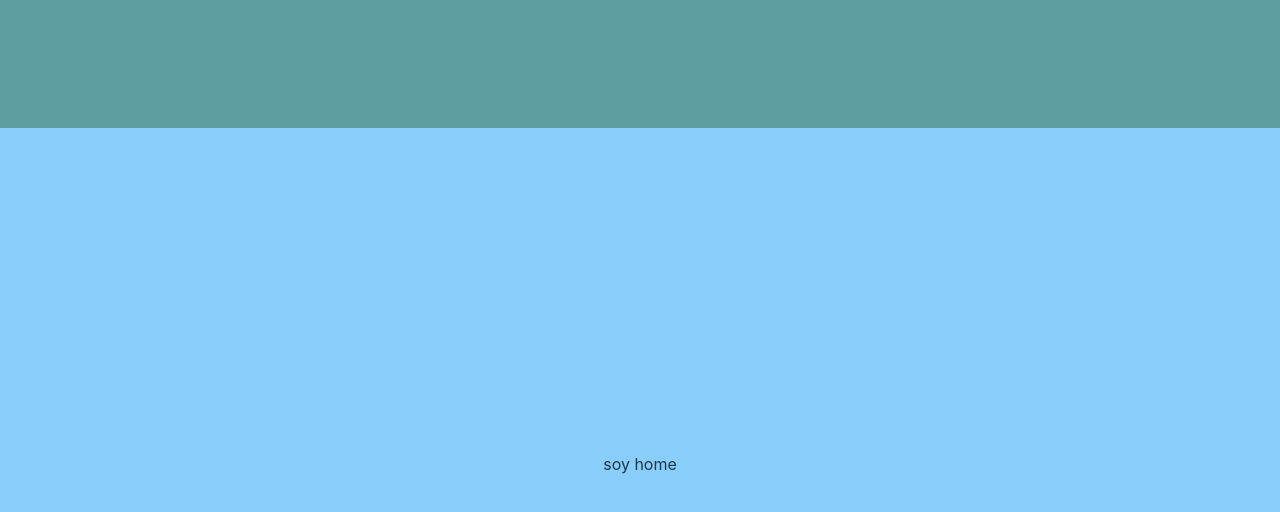
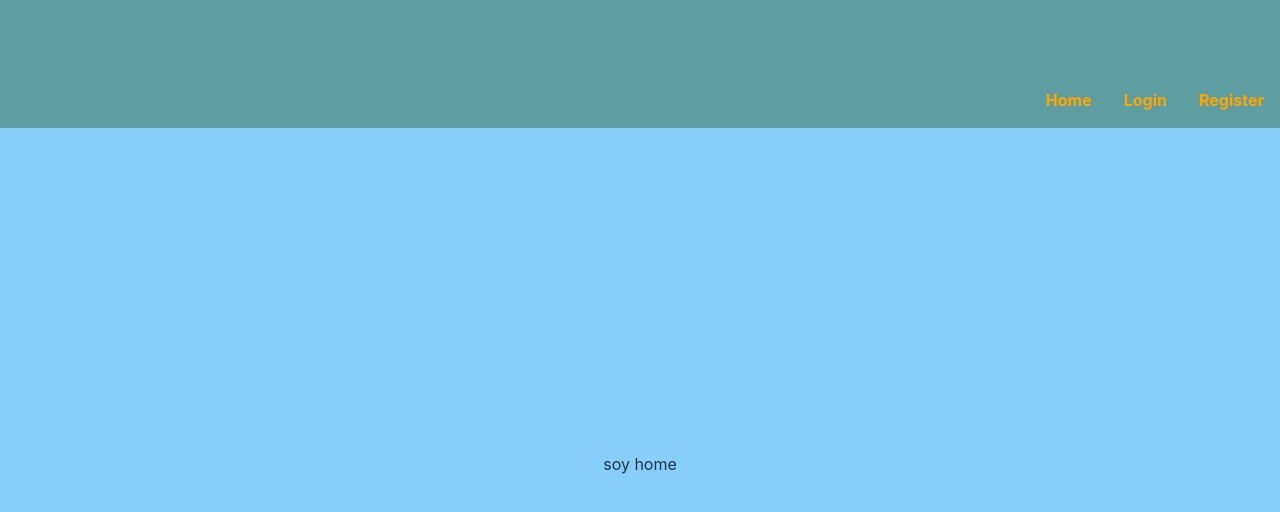
Before and after one commit to GeeksHubsAcademy/fsdVLC0124React2, a React (Vite) app: page / in a window 1280 px wide. Shown: the top 512 px of the page. Built offline with nearby package versions, Linux system fonts and the light colour scheme.

Commit message:
feat: all login ready

```diff
--- /dev/null
+++ b/src/common/CustomLink/CustomLink.css
@@ -0,0 +1,15 @@
+
+.navigateDesign {
+
+    font-weight: bold;
+    color: orange;
+
+    transition: 0.4s;
+    margin: 1em;
+}
+
+.navigateDesign:hover {
+    cursor: pointer;
+    transition: 0.4s;
+    color: black;
+}
--- /dev/null
+++ b/src/common/CustomLink/CustomLink.jsx
@@ -0,0 +1,13 @@
+import { useNavigate } from 'react-router-dom'
+import './CustomLink.css'
+
+export const CustomLink = ({ title, destination }) => {
+
+     const navigate = useNavigate();
+
+     return (
+        <div className="navigateDesign" onClick={()=>navigate(destination)}>
+            {title}
+        </div>
+     )
+}
--- a/src/common/Header/Header.css
+++ b/src/common/Header/Header.css
@@ -6,6 +6,12 @@
     background-color:cadetblue;
 
     display: flex;
+    flex-direction: row;
     justify-content: flex-end;
     align-items: flex-end;
 }
+
+.menu {
+    display: flex;
+    flex-direction: row;
+}
--- a/src/common/Header/Header.jsx
+++ b/src/common/Header/Header.jsx
@@ -1,7 +1,24 @@
+import { CustomLink } from "../CustomLink/CustomLink";
+import "./Header.css";
+export const Header = () => {
 
-import './Header.css'
-export const Header = () => {
-     return (
-        <div className='headerDesign'></div>
-     )
-}
+  //aqui realmente leería de redux
+  const token = false;
+
+  return (
+    <div className="headerDesign">
+      <CustomLink title="Home" destination="/" />
+      {token ? (
+        <div className="menu">
+         <CustomLink title="name" destination="/profile" />
+         <CustomLink title="Log-out" destination="/" />
+        </div>
+      ) : (
+        <div className="menu">
+          <CustomLink title="Login" destination="/login" />
+          <CustomLink title="Register" destination="/register" />
+        </div>
+      )}
+    </div>
+  );
+};
--- a/src/pages/Body/Body.jsx
+++ b/src/pages/Body/Body.jsx
@@ -1,5 +1,5 @@
 
-import { Routes, Route } from 'react-router-dom';
+import { Routes, Route, Navigate } from 'react-router-dom';
 import { Home } from '../Home/Home';
 import { Login } from '../Login/Login';
 import { Register } from '../Register/Register';
@@ -8,6 +8,7 @@ export const Body = () => {
 
     return(
         <Routes>
+            <Route path="*" element={<Navigate to={"/"} replace />} />
             <Route path="/" element={<Home />} />
             <Route path="/login" element={<Login />} />
             <Route path="/register" element={<Register />} />
```
